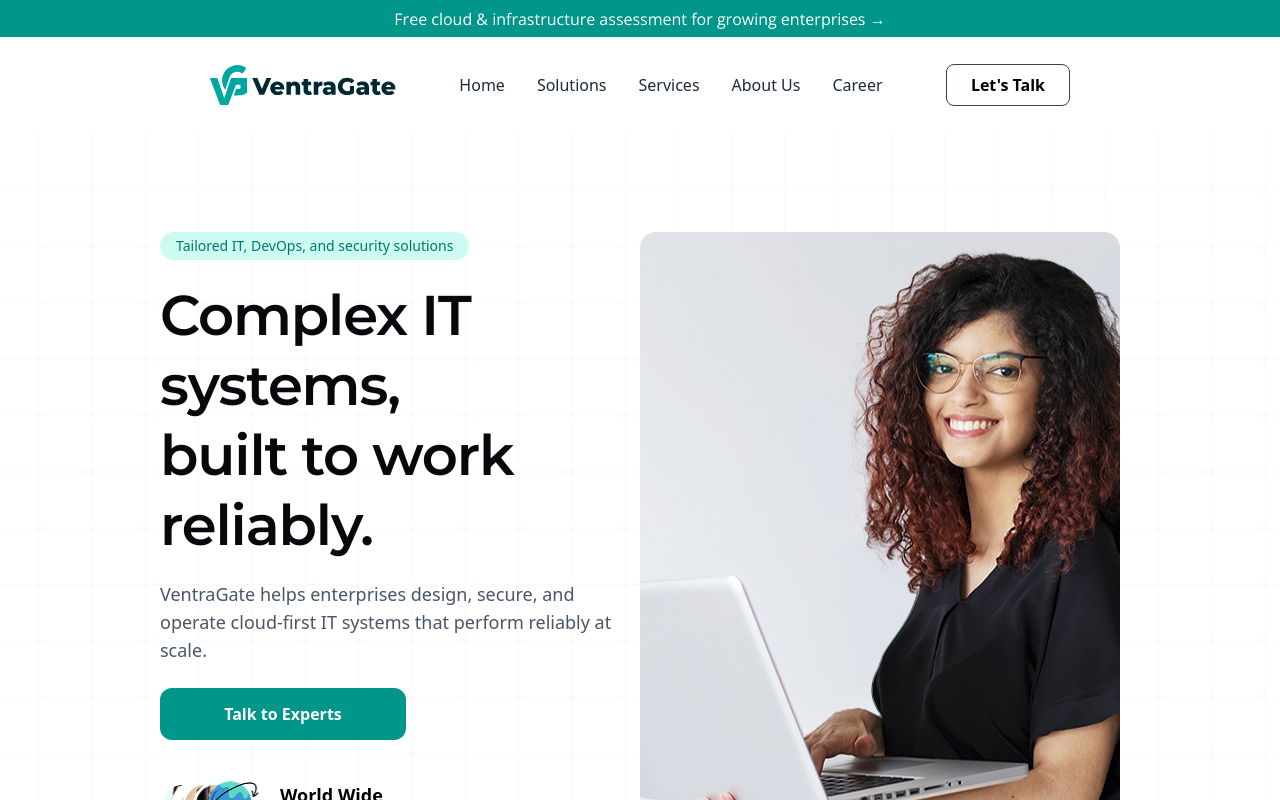
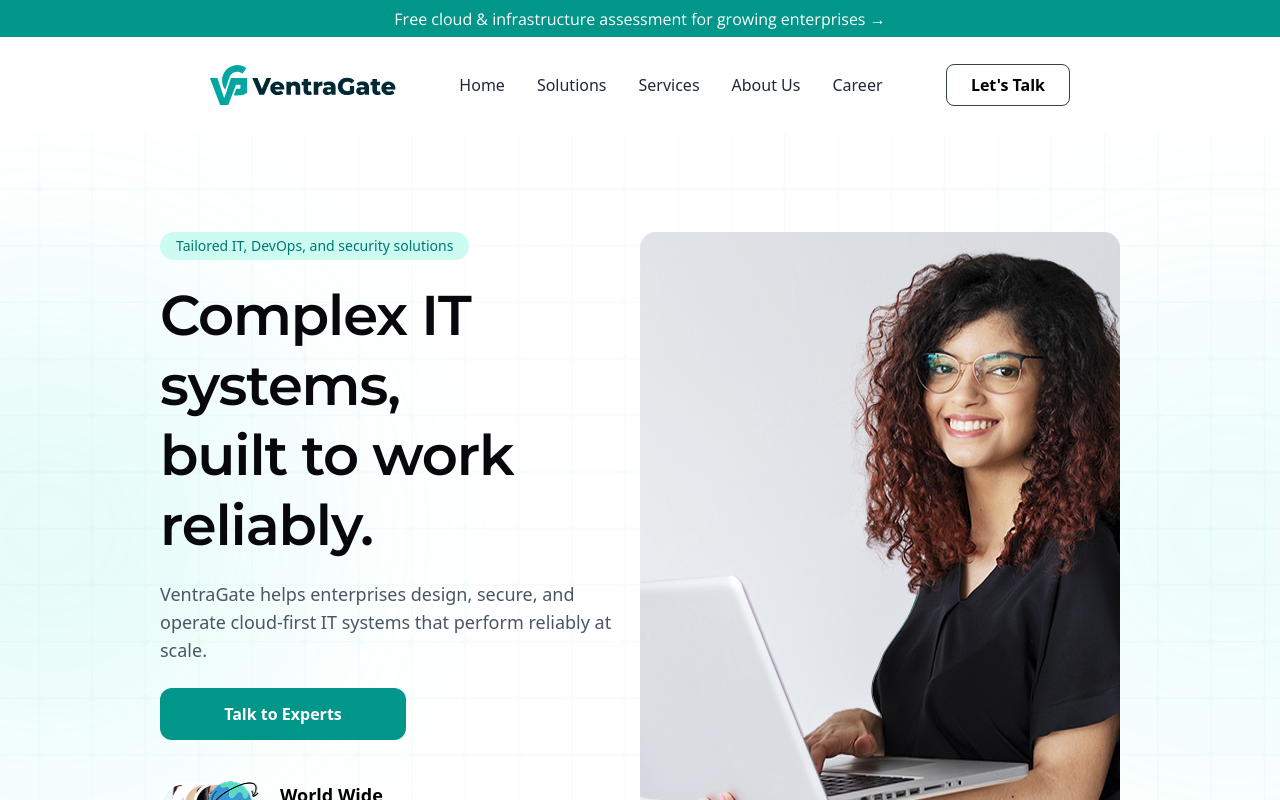
Before and after one commit to Madasamy-123/Ventragate-Website, a React (Vite) app: page / in a window 1280 px wide. Shown: the top 800 px of the page. Built offline with nearby package versions, Linux system fonts and the light colour scheme.

Commit message:
added hero page background gradient

```diff
--- a/src/components/Hero.jsx
+++ b/src/components/Hero.jsx
@@ -7,7 +7,7 @@ export default function Hero() {
   return (
     <section
       id="hero"
-      className=" relative w-full flex justify-center overflow-hidden"
+      className=" relative w-full flex justify-center overflow-hidden bg-white"
     >
       {/* SVG BACKGROUND */}
       <img
@@ -24,6 +24,73 @@ export default function Hero() {
     pointer-events-none
   "
       />
+
+      {/* LEFT SOFT SHADOW */}
+<div
+  aria-hidden
+  className="
+    absolute
+    left-[-15%]
+    top-1/2
+    -translate-y-1/2
+    rounded-full
+    bg-teal-300
+    blur-[120px]
+    z-[1]
+
+    /* PHONE */
+    opacity-0
+
+    /* TABLET / iPAD */
+    sm:opacity-10
+    sm:w-[24rem]
+    sm:h-[24rem]
+
+    /* LAPTOP */
+    lg:opacity-15
+    lg:w-[30rem]
+    lg:h-[30rem]
+
+    /* DESKTOP / MONITOR */
+    2xl:opacity-25
+    2xl:w-[40rem]
+    2xl:h-[40rem]
+  "
+/>
+
+      {/* RIGHT SOFT SHADOW */}
+<div
+  aria-hidden
+  className="
+    absolute
+    right-[-15%]
+    top-1/2
+    -translate-y-1/2
+    rounded-full
+    bg-teal-300
+    blur-[120px]
+    z-[1]
+
+    /* PHONE */
+    opacity-0
+
+    /* TABLET / iPAD */
+    sm:opacity-10
+    sm:w-[24rem]
+    sm:h-[24rem]
+
+    /* LAPTOP */
+    lg:opacity-10
+    lg:w-[30rem]
+    lg:h-[30rem]
+
+    /* DESKTOP / MONITOR */
+    2xl:opacity-15
+    2xl:w-[40rem]
+    2xl:h-[40rem]
+  "
+/>
+
       {/* MAIN CONTAINER */}
       <div
         className="
```
Also changed, not shown: src/assets/images/shadow-img.png (added).
